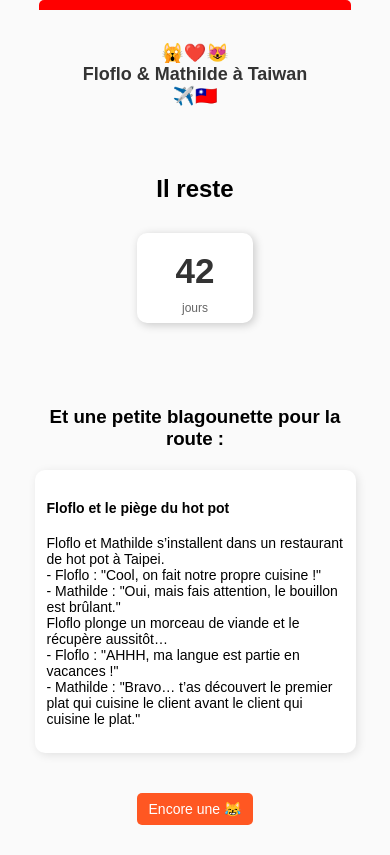
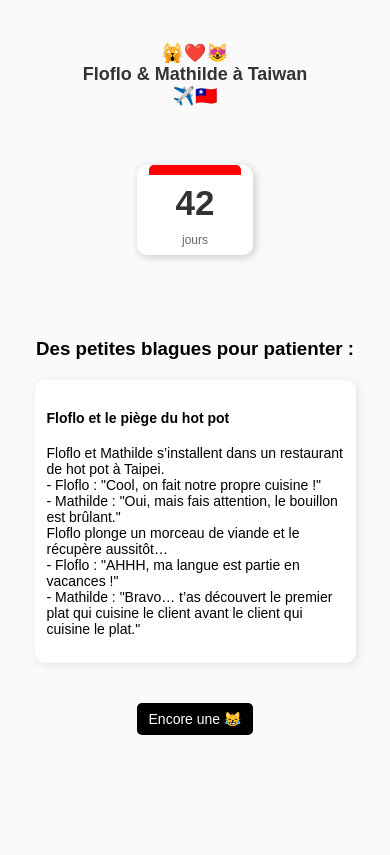
Before and after one commit to kollectiongit/flotaiwan, a Flask app: page / in a window 390 px wide. After the commit the page ends 735 px from the top, so only its background shows below. Run offline with Flask 3, Linux system fonts and the light colour scheme.

Commit message:
fix responsive

```diff
--- a/templates/index.html
+++ b/templates/index.html
@@ -25,6 +25,7 @@
         width: 150px;
         text-align: center;
         margin: 10px auto;
+        position: relative; /* Ajouté pour fixer le problème */
       }
       .calendar::before {
         content: "";
@@ -52,7 +53,8 @@
         border-radius: 10px;
         padding: 20px;
         margin: 20px auto;
-        max-width: 90%;
+        width: 90%;
+        max-width: 900px;
         text-align: left;
         box-shadow: 2px 2px 10px rgba(0, 0, 0, 0.1);
         font-size: 18px;
@@ -62,7 +64,7 @@
         padding: 12px 18px;
         font-size: 18px;
         color: white;
-        background-color: #ff5722;
+        background-color: #000;
         border: none;
         border-radius: 5px;
         cursor: pointer;
@@ -129,13 +131,12 @@
   <body>
     <h1>🙀❤️😻<br />Floflo & Mathilde à Taiwan<br />✈️🇹🇼</h1>
     <br /><br />
-    <h2>Il reste</h2>
     <div class="calendar">
       <div class="calendar-days">{{ jours }}</div>
       <div class="calendar-text">jours</div>
     </div>
     <br /><br /><br /><br />
-    <h3>Et une petite blagounette pour la route :</h3>
+    <h3>Des petites blagues pour patienter :</h3>
 
     <div class="blague-container">
       <h4 id="blague-titre">{{ blague.titre }}</h4>
```
